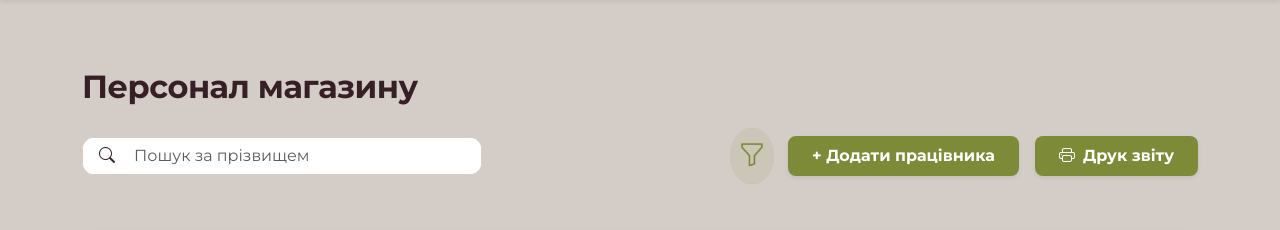
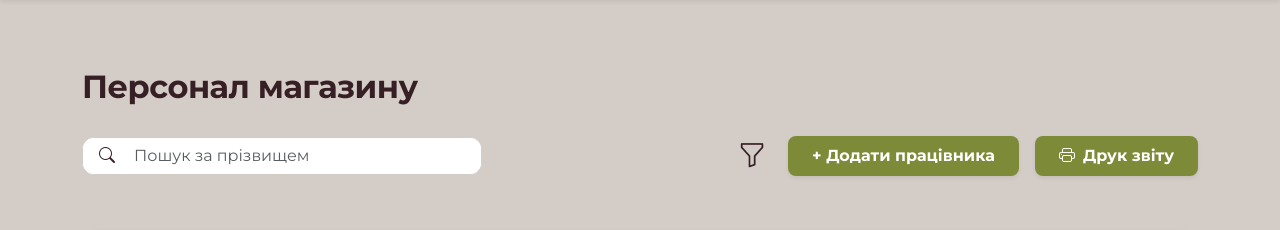
Before and after one commit to Masoniu/zlagoda_ais, a Python web app: template frontend/templates/manager/workers.html in a window 1280 px wide, with the pointer over the restyled element. Shown: the part 70-300 px from the top of the page. Run offline with Jinja, Linux system fonts and the light colour scheme; the template is opened without the code that fills it, so the values that code supplies are empty; some libraries are stand-ins or nearby versions.

Commit message:
Increase .btn-filter-ghost hover scale

```diff
--- a/frontend/static/css/style.css
+++ b/frontend/static/css/style.css
@@ -466,13 +466,7 @@ body.cashier-mode .cashier-hide-col {
 }
 
 .btn-filter-ghost:hover {
-  color: var(--primary-color);
-  background-color: rgba(125, 139, 56, 0.1);
-  transform: scale(1.1);
-}
-
-.btn-filter-ghost:active {
-  transform: scale(0.9);
+  transform: scale(1.15);
 }
 
 .form-check-input.zlagoda-checkbox:checked {
```
